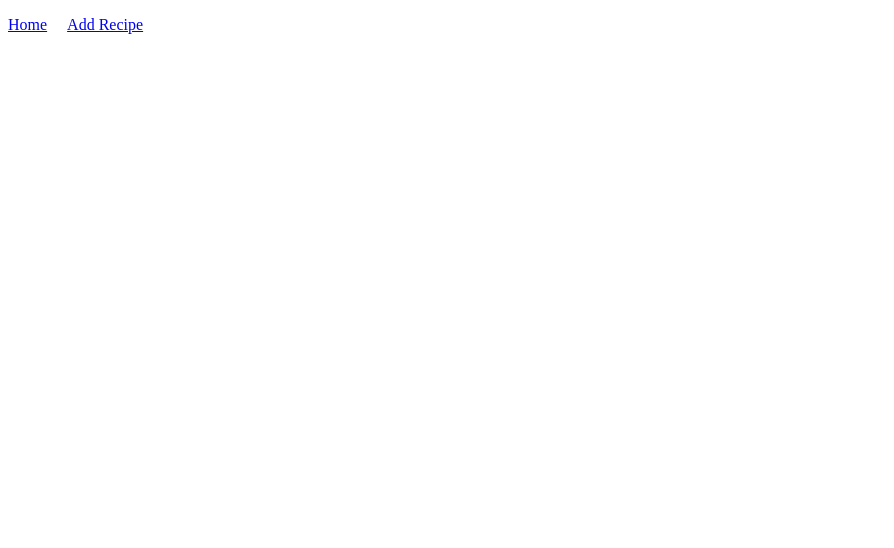
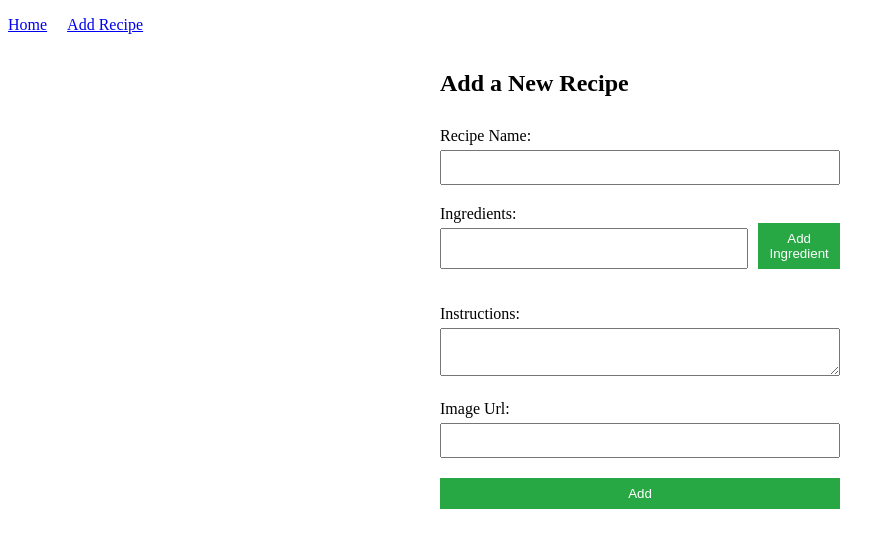
Before and after one commit to ardithoxha/Coursera-Angular-Recipe-App, an Angular app: page /add-recipe in a window 1280 px wide. Before the commit this address led to /. Shown: the top 548 px of the page, without its empty margins (0-894 px from the left). Built offline with nearby package versions, Linux system fonts and the light colour scheme.

Commit message:
added new form view to add new recipe along with the missing route paths. Also added a sandwith picture for demo

```diff
--- a/src/app/app.routes.ts
+++ b/src/app/app.routes.ts
@@ -1,3 +1,16 @@
 import { Routes } from '@angular/router';
+import { RecipeListComponent } from './components/recipe-list/recipe-list.component';
+import { RecipeDetailComponent } from './components/recipe-detail/recipe-detail.component';
+import { RecipeFormComponent } from './components/recipe-form/recipe-form.component';
 
-export const routes: Routes = [];
+export const routes: Routes = [
+    {
+        path: '', component: RecipeListComponent
+    },
+    {
+        path: 'recipe/:id', component: RecipeDetailComponent
+    },
+    {
+        path: 'add-recipe', component: RecipeFormComponent
+    },
+];
--- a/src/app/components/recipe-form/recipe-form.component.css
+++ b/src/app/components/recipe-form/recipe-form.component.css
@@ -0,0 +1,38 @@
+.recipe-form {
+    max-width: 400px;
+    margin: auto;
+    display: flex;
+    flex-direction: column;
+    gap: 10px;
+}
+
+form {
+    display: flex;
+    width: 100%;
+    flex-direction: column;
+    gap: 20px;
+}
+
+input, textarea {
+    width: 100%;
+    padding: 8px;
+    margin-top: 5px;
+}
+
+button {
+    background-color: #28a745;
+    color: white;
+    padding: 8px;
+    border: none;
+    cursor: pointer;
+}
+
+button:hover {
+    background-color: #218838;
+}
+
+.ingredient-list {
+    width: 100%;
+    display: flex;
+    gap: 10px;
+}
--- a/src/app/components/recipe-form/recipe-form.component.html
+++ b/src/app/components/recipe-form/recipe-form.component.html
@@ -1 +1,37 @@
-<p>recipe-form works!</p>
+<div class="recipe-form">
+    <h2>Add a New Recipe</h2>
+    <form (ngSubmit)="submitRecipe()">
+        <label for="name">
+            Recipe Name:
+            <input type="text" name="name" id="name" [(ngModel)]="newRecipe.name" required>
+        </label>
+        <label for="ingredients">
+            Ingredients:
+            <div class="ingredient-list">
+                <input type="text" id="ingredients" name="ingredientInput" [(ngModel)]="ingredientInput">
+                <button type="button" (click)="addIngredient()">Add Ingredient</button>
+            </div>
+            <ul>
+                @for (ingredient of newRecipe.ingredients; track $index) {
+                    <li>
+                        <span>{{ ingredient }}</span>
+                        <button type="button" (click)="removeIngredient($index)">Remove</button>
+                    </li>
+                }
+            </ul>
+        </label>
+
+
+        <label for="instructions">
+            Instructions:
+            <textarea name="instructions" id="instructions" [(ngModel)]="newRecipe.instructions" required></textarea>
+        </label>
+
+        <label for="imageUrl">
+            Image Url:
+            <input type="text" id="imageUrl" [(ngModel)]="newRecipe.imageUrl" name="imageUrl">
+        </label>
+
+        <button type="submit">Add</button>
+    </form>
+</div>
--- a/src/app/components/recipe-form/recipe-form.component.ts
+++ b/src/app/components/recipe-form/recipe-form.component.ts
@@ -1,12 +1,53 @@
 import { Component } from '@angular/core';
+import { Recipe } from '../../models/recipe.model';
+import { RecipeService } from '../../services/recipe.service';
+import { FormsModule } from '@angular/forms';
 
 @Component({
   selector: 'app-recipe-form',
-  imports: [],
+  imports: [FormsModule],
   templateUrl: './recipe-form.component.html',
   styleUrl: './recipe-form.component.css',
   standalone: true,
 })
 export class RecipeFormComponent {
+  newRecipe: Recipe = {
+    id: 0,
+    name: '',
+    ingredients: [],
+    instructions: '',
+    imageUrl: ''
+  };
+  ingredientInput: string = '';
 
+  constructor(private recipeService: RecipeService) {}
+
+  addIngredient() {
+    if (this.ingredientInput.trim()) {
+      this.newRecipe.ingredients.push(this.ingredientInput.trim());
+      this.ingredientInput= '';
+    }
+  }
+
+  removeIngredient(index: number) {
+    this.newRecipe.ingredients.splice(index, 1);
+  }
+
+  submitRecipe() {
+    // the below if statement is for an easy demo of adding a sandwitch recipe
+    // otherwise the user has to provide a full url of the image for it to work
+    if (this.newRecipe.imageUrl === 'sandwitch') {
+      this.newRecipe.imageUrl = '../../assets/sandwitch.jpg'
+    }
+    if (this.newRecipe.name && this.newRecipe.instructions) {
+      this.recipeService.addRecipe(this.newRecipe);
+      this.newRecipe = {
+        id: 0,
+        name: '',
+        ingredients: [],
+        instructions: '',
+        imageUrl: ''
+      };
+    }
+  }
 }
```
Also changed, not shown: src/assets/sandwitch.jpg (added).
